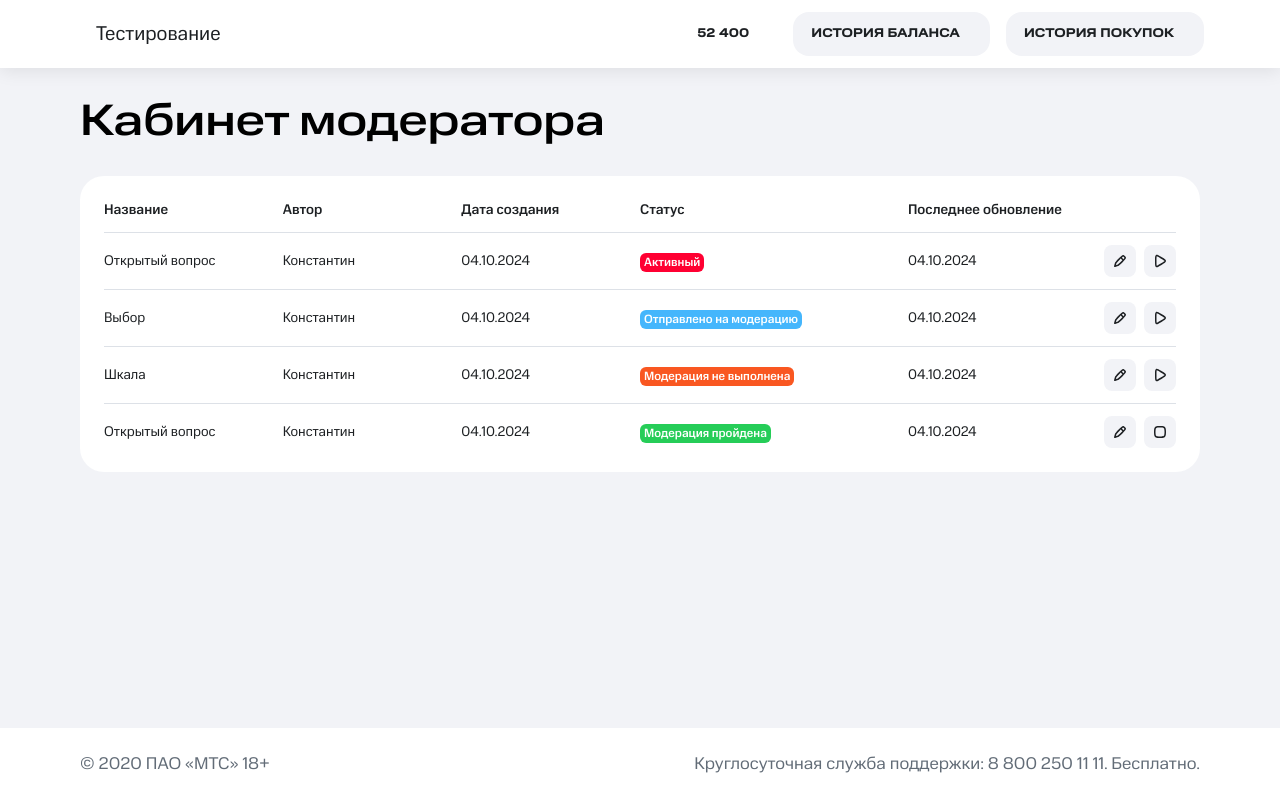
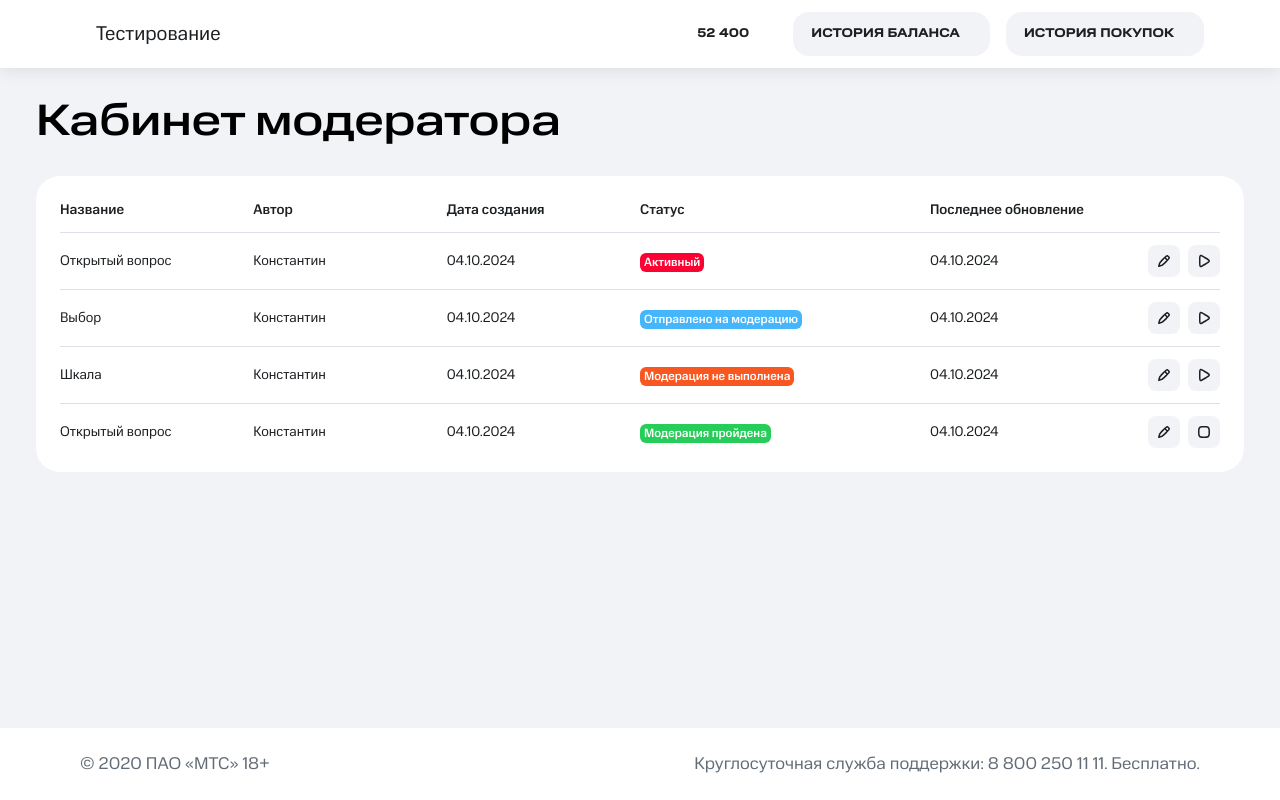
Before and after one commit to minaylosd/testing-store, a Vue app: page /moderator in a window 1280 px wide. Built offline with nearby package versions, Linux system fonts and the light colour scheme; some icons are missing; a web font is replaced by a local one.

Commit message:
fix page layout, - unused components

```diff
--- a/src/views/ModeratorView.vue
+++ b/src/views/ModeratorView.vue
@@ -1,16 +1,11 @@
 <template>
   <main class="w-full pb-16 pt-25 bg-tertiary grow">
-    <div class="px-4 mx-auto md:px-20 max-w-none md:max-w-388 2xl:px-9">
-      <ModeratorList v-if="!isDetailsOpen" />
-      <ModeratorItemDetails v-else />
+    <div class="px-4 mx-auto max-w-none md:max-w-[1400px] md:px-9">
+      <ModeratorList />
     </div>
   </main>
 </template>
 
 <script setup>
-import { ref } from "vue";
 import ModeratorList from "@/components/Moderator/ModeratorList.vue";
-import ModeratorItemDetails from "@/components/Moderator/ModeratorItemDetails.vue";
-
-const isDetailsOpen = ref(false);
 </script>
```
